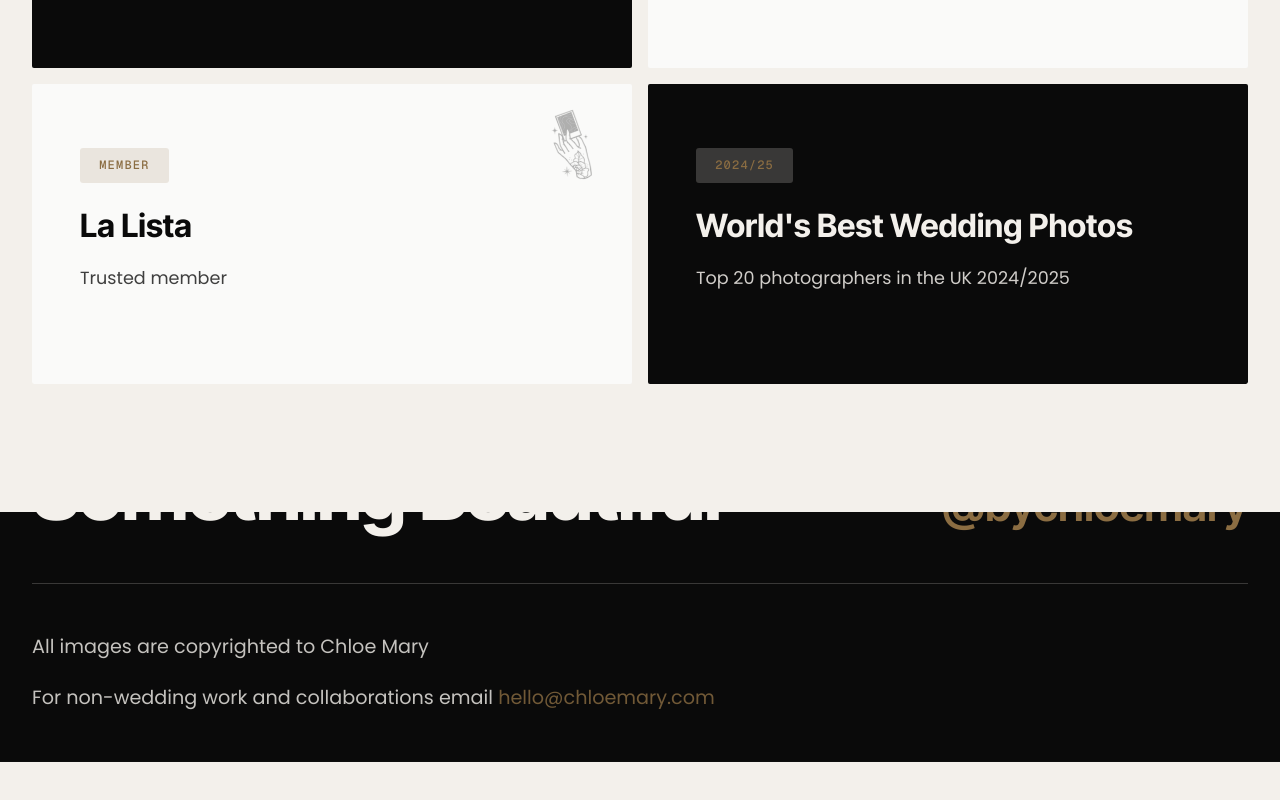
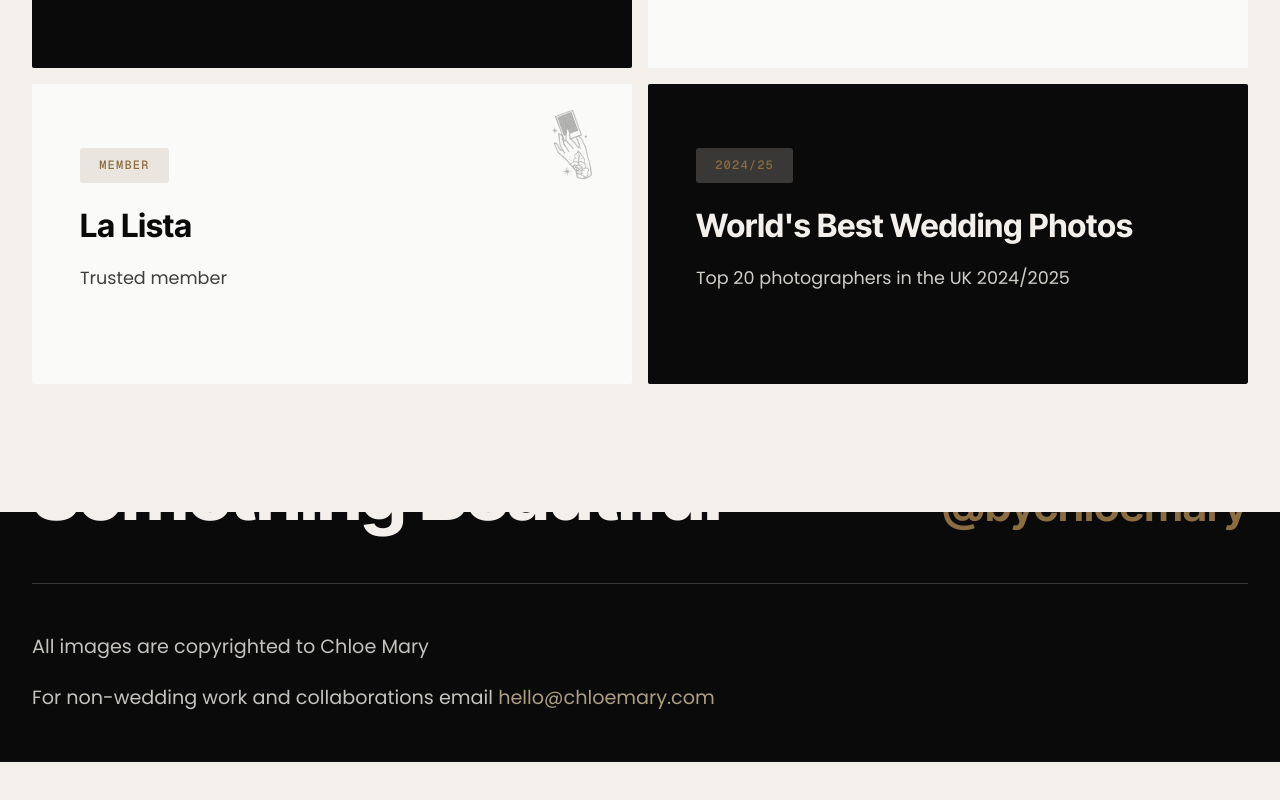
Before and after one commit to maxwebsterkhan/chloe-mary, a Next.js app: page / in a window 1280 px wide. Shown: the part 2145-2945 px from the top of the page. Built offline with nearby package versions, Linux system fonts and the light colour scheme.

Commit message:
footer updates

```diff
--- a/src/app/_components/footer/footer.module.scss
+++ b/src/app/_components/footer/footer.module.scss
@@ -179,7 +179,7 @@
       }
 
       a {
-        color: var(--color-accent);
+        color: #d4c4a0;
         text-decoration: none;
         transition: color 0.3s ease;
 
```
